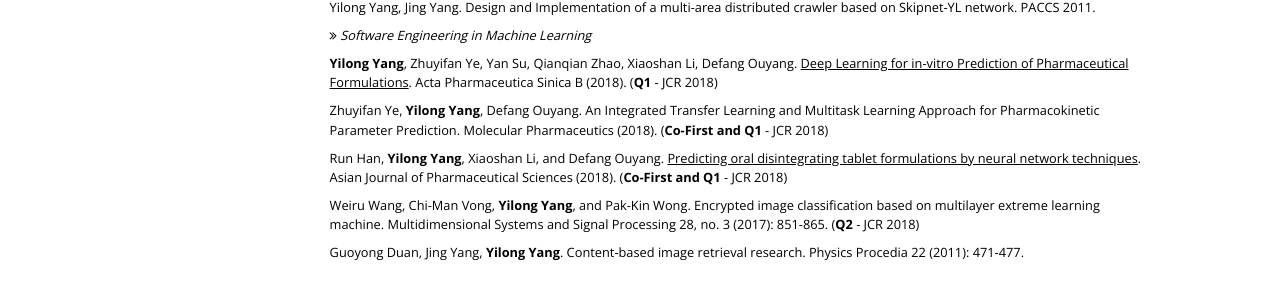
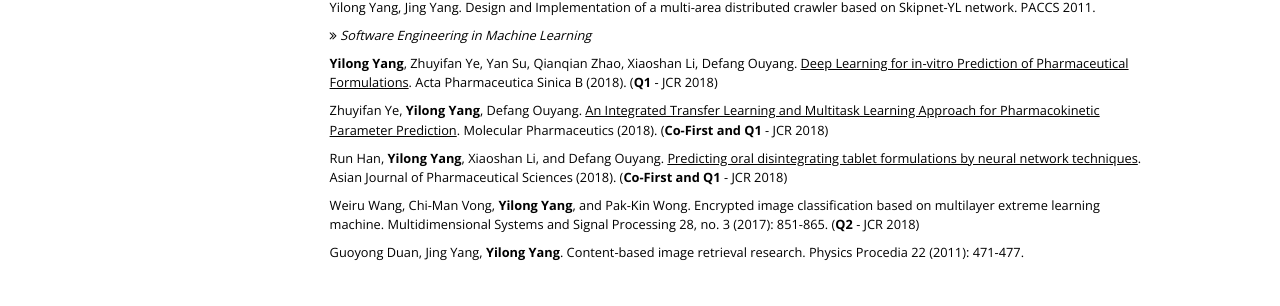
Before and after one commit to yylonly/yylonly.github.io, a Jekyll site: the page built from index.md, in a window 1280 px wide and 900 px high, scrolled down 987 px. Shown: the part 159-465 px from the top of the window. Built offline with Jekyll 4.4.1, drawn with Linux system fonts in a browser that asks for light colours; nearby versions of some CDN libraries; some web fonts are replaced; some of the changed lines change nothing that is shown.

Commit message:
add new url for paper

```diff
--- a/index.md
+++ b/index.md
@@ -78,7 +78,7 @@
 
 **Yilong Yang**, Zhuyifan Ye, Yan Su, Qianqian Zhao, Xiaoshan Li, Defang Ouyang. [Deep Learning for in-vitro Prediction of Pharmaceutical Formulations](https://www.researchgate.net/publication/327496228_Deep_learning_for_in_vitro_prediction_of_pharmaceutical_formulations). Acta Pharmaceutica Sinica B (2018). (**Q1** - JCR 2018)
 
-Zhuyifan Ye, **Yilong Yang**, Defang Ouyang. An Integrated Transfer Learning and Multitask Learning Approach for Pharmacokinetic Parameter Prediction. Molecular Pharmaceutics (2018). (**Co-First and Q1** - JCR 2018)
+Zhuyifan Ye, **Yilong Yang**, Defang Ouyang. [An Integrated Transfer Learning and Multitask Learning Approach for Pharmacokinetic Parameter Prediction](https://www.researchgate.net/publication/329821566_An_Integrated_Transfer_Learning_and_Multitask_Learning_Approach_for_Pharmacokinetic_Parameter_Prediction). Molecular Pharmaceutics (2018). (**Co-First and Q1** - JCR 2018)
 
 Run Han, **Yilong Yang**, Xiaoshan Li, and Defang Ouyang. [Predicting oral disintegrating tablet formulations by neural network techniques](https://www.researchgate.net/publication/322902289_Predicting_Oral_Disintegrating_Tablet_Formulations_by_Neural_Network_Techniques). Asian Journal of Pharmaceutical Sciences (2018). (**Co-First and Q1** - JCR 2018)
 
```
